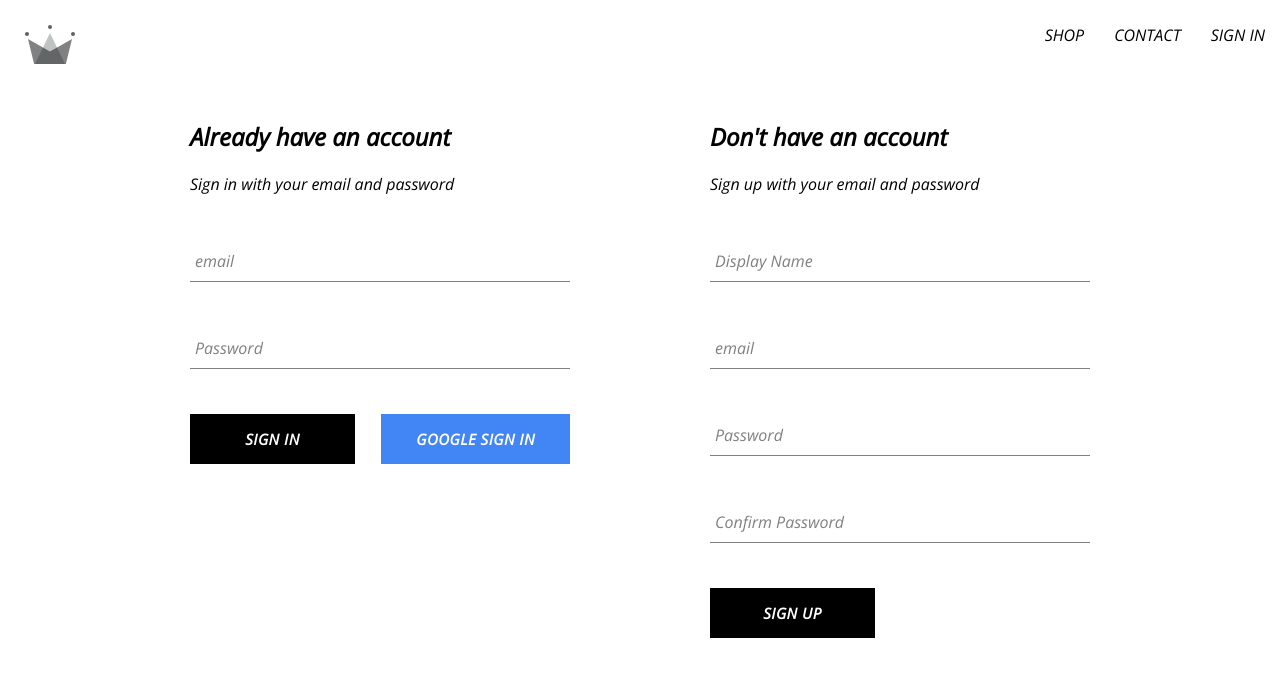
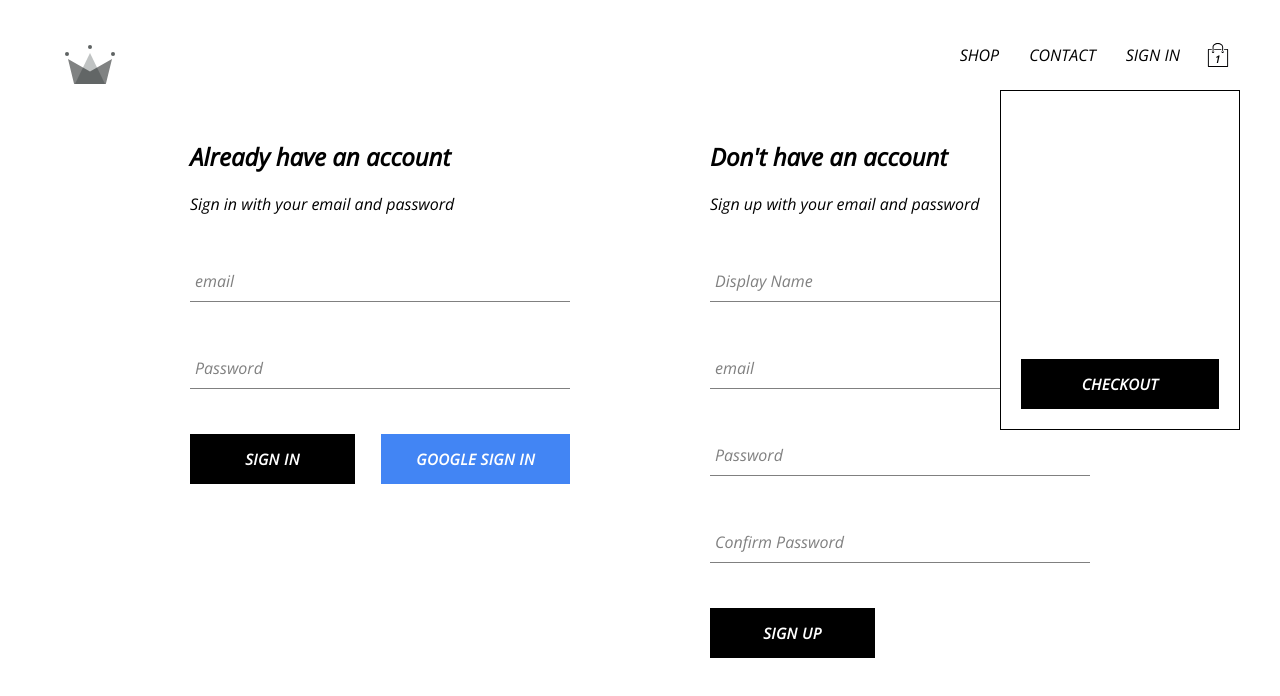
Before and after one commit to Dh0le/eshop-clothing, a React (Create React App) app: page /auth in a window 1280 px wide. Shown: the top 696 px of the page. Built offline with nearby package versions, Linux system fonts and the light colour scheme; no server answers; a web font is replaced by a local one.

Commit message:
Create shopping cart

```diff
--- /dev/null
+++ b/src/components/cart-dropdown/cart-dropdown.component.jsx
@@ -0,0 +1,13 @@
+import "./cart-dropdown.style.scss";
+import Button from "../button/button.component";
+const CartDropDown = () => {
+  return (
+    <div className="cart-dropdown-container">
+      <div className="cart-items">
+        <Button>Checkout</Button>
+      </div>
+    </div>
+  );
+};
+
+export default CartDropDown;
--- /dev/null
+++ b/src/components/cart-dropdown/cart-dropdown.style.scss
@@ -0,0 +1,29 @@
+.cart-dropdown-container {
+  position: absolute;
+  width: 240px;
+  height: 340px;
+  display: flex;
+  flex-direction: column;
+  padding: 20px;
+  border: 1px solid black;
+  background-color: white;
+  top: 90px;
+  right: 40px;
+  z-index: 5;
+
+  .empty-message {
+    font-size: 18px;
+    margin: 50px auto;
+  }
+
+  .cart-items {
+    height: 340px;
+    display: flex;
+    flex-direction: column;
+    overflow: hidden;
+  }
+
+  button {
+    margin-top: auto;
+  }
+}
--- /dev/null
+++ b/src/components/cart-icon/cart-icon.component.jsx
@@ -0,0 +1,12 @@
+import "./cart-icon.styles.scss";
+import { ReactComponent as ShoppingIcon } from "../../asset/shopping-bag.svg";
+const CartIcon = () => {
+  return (
+    <div className="cart-icon-container">
+      <ShoppingIcon className="shopping-icon" />
+      <span className="item-count">1</span>
+    </div>
+  );
+};
+
+export default CartIcon;
--- /dev/null
+++ b/src/components/cart-icon/cart-icon.styles.scss
@@ -0,0 +1,21 @@
+.cart-icon-container {
+  width: 45px;
+  height: 45px;
+  position: relative;
+  display: flex;
+  align-items: center;
+  justify-content: center;
+  cursor: pointer;
+
+  .shopping-icon {
+    width: 24px;
+    height: 24px;
+  }
+
+  .item-count {
+    position: absolute;
+    font-size: 10px;
+    font-weight: bold;
+    bottom: 12px;
+  }
+}
--- /dev/null
+++ b/src/components/product-card/product-card.component.jsx
@@ -0,0 +1,16 @@
+import "./product-card.style.scss";
+import Button from "../button/button.component";
+const ProductCard = ({ product }) => {
+  const { name, price, imageUrl } = product;
+  return (
+    <div className="product-card-container">
+      <img src={imageUrl} alt={`${name}`} />
+      <div className="footer">
+        <span className="name">{name}</span>
+        <span className="price">{price}</span>
+        <Button buttonType="inverted">Add to Cart</Button>
+      </div>
+    </div>
+  );
+};
+export default ProductCard;
--- /dev/null
+++ b/src/components/product-card/product-card.style.scss
@@ -0,0 +1,52 @@
+.product-card-container {
+  width: 100%;
+  display: flex;
+  flex-direction: column;
+  height: 350px;
+  align-items: center;
+  position: relative;
+
+  img {
+    width: 100%;
+    height: 95%;
+    object-fit: cover;
+    margin-bottom: 5px;
+  }
+
+  button {
+    width: 80%;
+    opacity: 0.7;
+    position: absolute;
+    top: 255px;
+    left: 70px;
+    display: none;
+  }
+
+  &:hover {
+    img {
+      opacity: 0.8;
+    }
+
+    button {
+      opacity: 0.85;
+      display: flex;
+    }
+  }
+
+  .footer {
+    width: 100%;
+    height: 5%;
+    display: flex;
+    justify-content: space-between;
+    font-size: 18px;
+
+    .name {
+      width: 90%;
+      margin-bottom: 15px;
+    }
+
+    .price {
+      width: 10%;
+    }
+  }
+}
--- a/src/index.scss
+++ b/src/index.scss
@@ -1,5 +1,6 @@
 body {
   margin: 0;
+  padding: 20px 40px;
   font-family: "Open Sans", sans-serif;
   -webkit-font-smoothing: antialiased;
   -moz-osx-font-smoothing: grayscale;
--- a/src/routes/navigation/navigation.component.jsx
+++ b/src/routes/navigation/navigation.component.jsx
@@ -4,6 +4,8 @@ import "./navigation.styles.scss";
 import { ReactComponent as CrwnLogo } from "../../asset/crown.svg";
 import { UserContext } from "../../contexts/user.context";
 import { signOutUser } from "../../utils/firebase/firebase.utils";
+import CartIcon from "../../components/cart-icon/cart-icon.component";
+import CartDropDown from "../../components/cart-dropdown/cart-dropdown.component";
 const Navigation = () => {
   const { currentUser } = useContext(UserContext);
   const signOutHandler = async () => {
@@ -31,6 +33,8 @@ const Navigation = () => {
               SIGN IN
             </Link>
           )}
+          <CartIcon />
+          <CartDropDown />
         </div>
       </div>
       <Outlet />
--- a/src/routes/shop/shop.component.jsx
+++ b/src/routes/shop/shop.component.jsx
@@ -1,12 +1,13 @@
 import { useContext } from "react";
 import { ProductsContext } from "../../contexts/product.context";
-
+import ProductCard from "../../components/product-card/product-card.component";
+import "./shop.style.scss";
 const Shop = () => {
   const { products } = useContext(ProductsContext);
   return (
-    <div>
-      {products.map(({ id, name }) => (
-        <h1 key={id}>{name}</h1>
+    <div className="products-container">
+      {products.map((product) => (
+        <ProductCard key={product.id} product={product} />
       ))}
     </div>
   );
--- /dev/null
+++ b/src/routes/shop/shop.style.scss
@@ -0,0 +1,6 @@
+.products-container {
+  display: grid;
+  grid-template-columns: repeat(4, 1fr);
+  column-gap: 10px;
+  row-gap: 50px;
+}
```
Also changed, not shown: src/asset/shopping-bag.svg (added).
